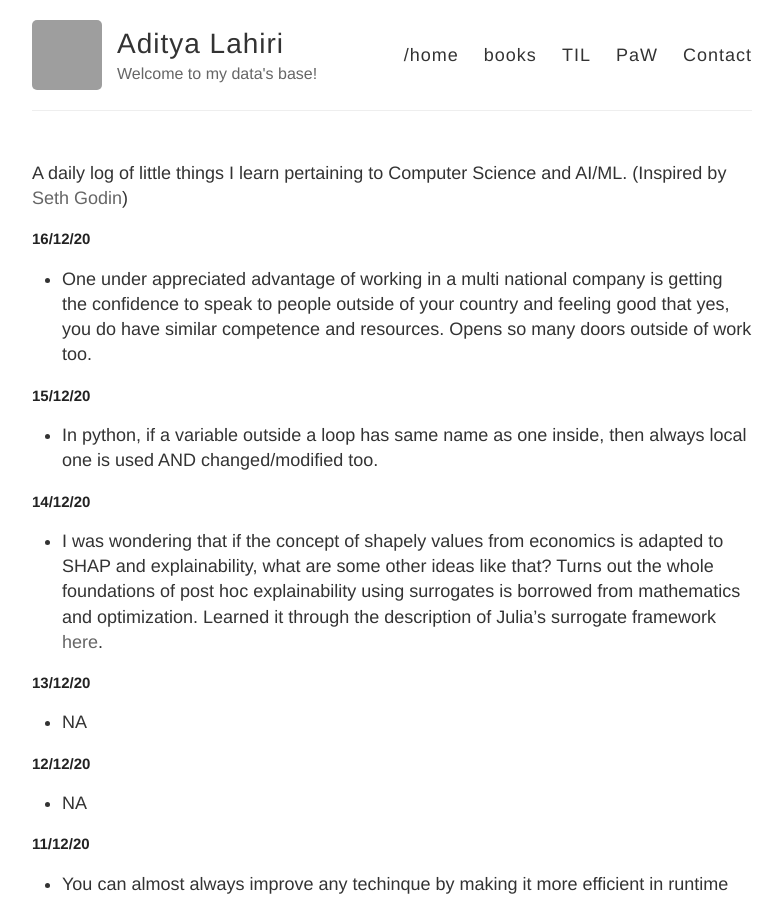
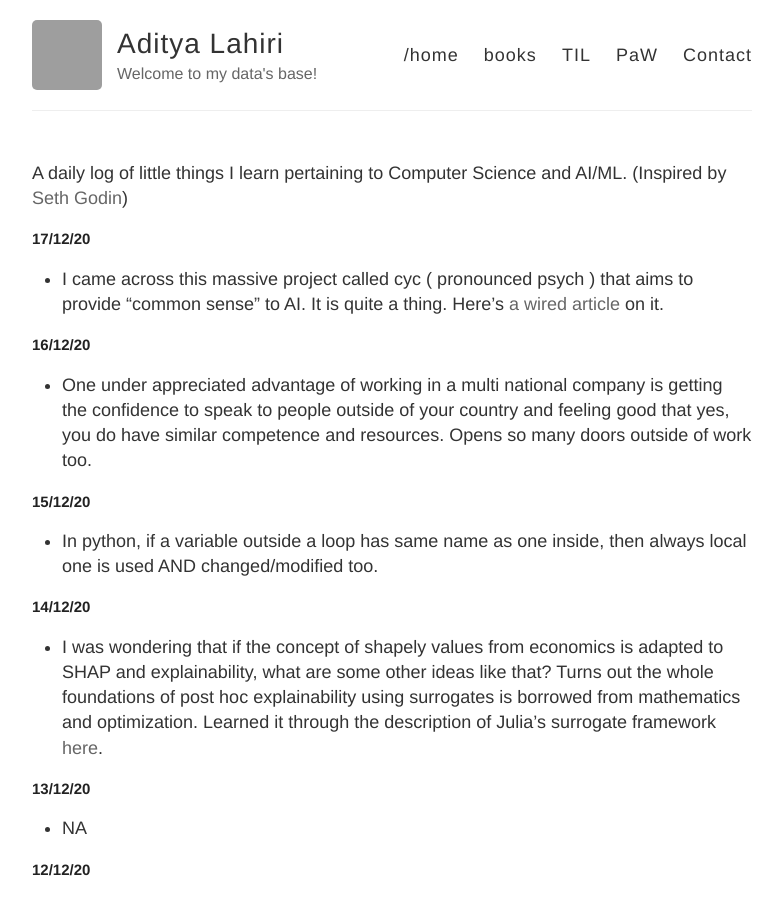
Before and after one commit to adityalahiri/adityalahiri.github.io, a Jekyll site: the page built from TIL.md, in a window 1280 px wide and 900 px high. Shown: the whole window, without its empty margins (248-1030 px from the left). Built offline with Jekyll 4.4.1, drawn with Linux system fonts in a browser that asks for light colours; our own code applies the rules of GitHub Pages for plain Markdown files; grey boxes are pictures that could not be loaded.

Commit message:
Update for 17/12

```diff
--- a/TIL.md
+++ b/TIL.md
@@ -1,5 +1,9 @@
 A daily log of little things I learn pertaining to Computer Science and AI/ML.
 (Inspired by [Seth Godin](https://seths.blog/))
+
+## 17/12/20
+
+* I came across this massive project called cyc ( pronounced psych ) that aims to provide "common sense" to AI. It is quite a thing. Here's [a wired article](https://www.wired.com/2016/03/doug-lenat-artificial-intelligence-common-sense-engine/) on it.
 
 ## 16/12/20
 
```
